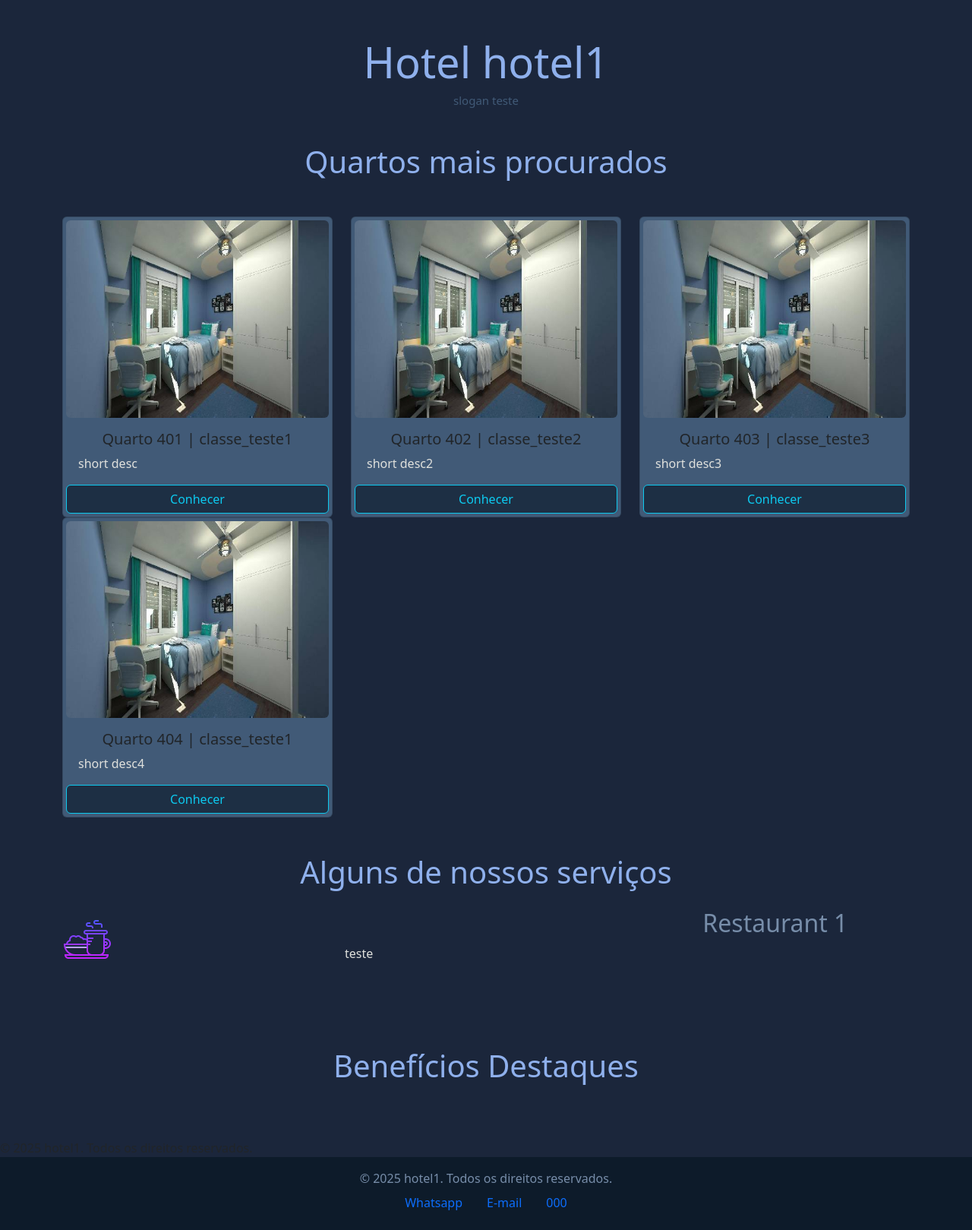
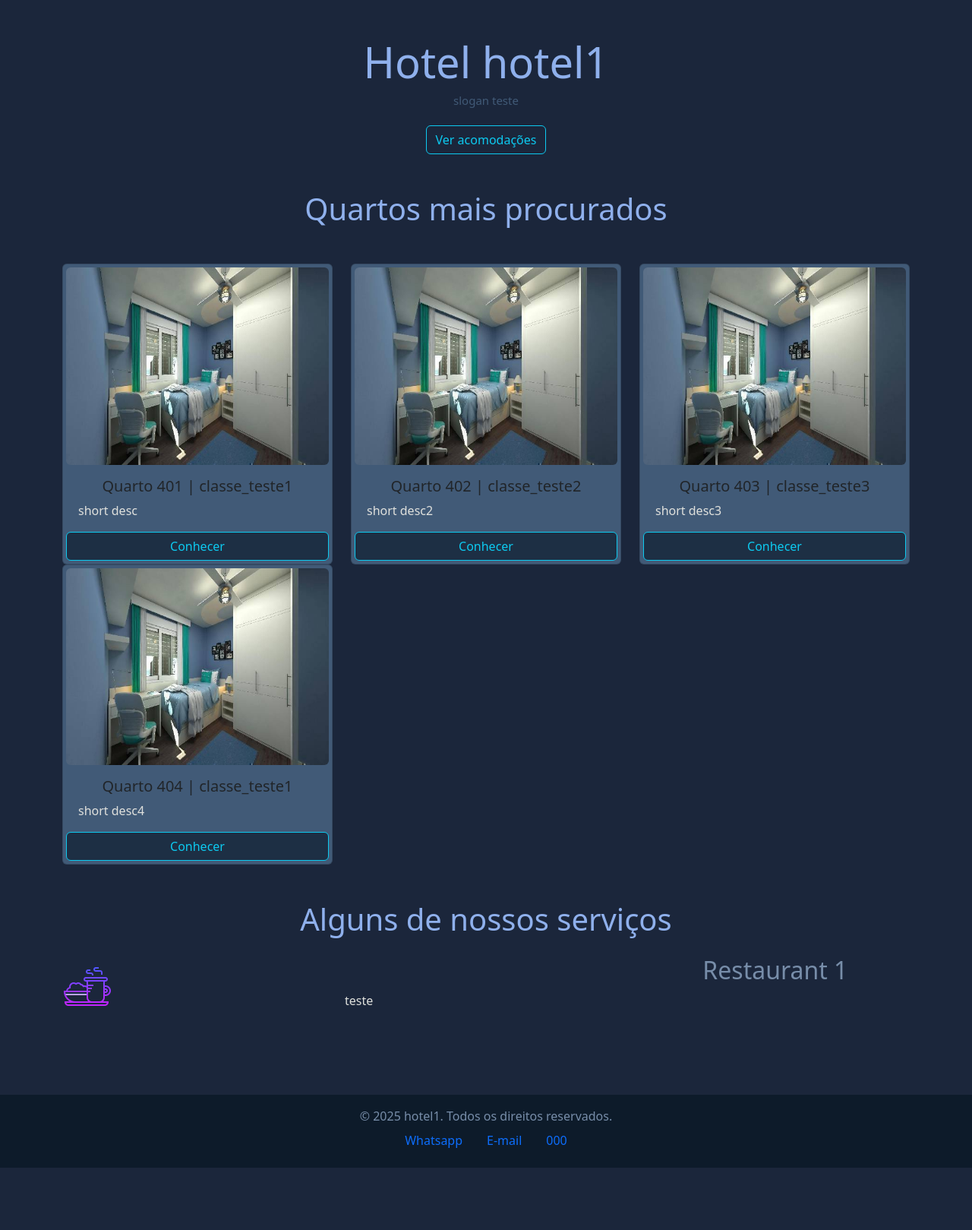
Before and after one commit to LeandroDeJesus-S/sistema-de-hotel, a Django app: page / in a window 1280 px wide. Shown: the part 56-1675 px from the top of the page at 76% size. After the commit the page ends 1593 px from the top, so only its background shows below. Run offline with Django 4.2, Linux system fonts and the light colour scheme; a user stored in the database is signed in; data comes from the database, SQL or seed files in the repository; tables that the repository leaves empty hold one stand-in row (values such as "Sample post"); parts of the project's set-up code (start-up, migrations or seed data) failed here and were passed over; some libraries are stand-ins or nearby versions.

Commit message:
move footer to the bottom when no rooms, services and benefits in home page

```diff
--- a/templates/base.html
+++ b/templates/base.html
@@ -19,9 +19,7 @@
     </main>
 
     {% block footer %}
-        <footer class="footer mt-5">
             {% include "partials/_footer.html" %}
-        </footer>
     {% endblock footer %}
 
 
--- a/templates/partials/_footer.html
+++ b/templates/partials/_footer.html
@@ -1,7 +1,4 @@
-<footer class="footer mt-2">
-    © {% now "Y" %} {{hotel.name}}. Todos os direitos reservados.
-</footer>
-<nav class="nav justify-content-center p-3" style="color: var(--realce-2-color);">
+<nav class="nav justify-content-center p-3 {% if  not rooms and not services and not benefits %}position-absolute bottom-0 left-0 w-100{% endif %}" style="color: var(--realce-2-color);">
     <div class="row">
         <div class="col-md-12 d-flex justify-content-center">
             &copy; {% now "Y" %} {{hotel.name}}. Todos os direitos reservados.
--- a/templates/static/home/html/home.html
+++ b/templates/static/home/html/home.html
@@ -20,10 +20,15 @@
         <div class="d-flex justify-content-center">
             <a href="{% url "signup" %}" class="btn btn-outline-info signup_btn">Registrar-se</a>
         </div>
+    {% else %}
+    <div class="d-flex justify-content-center">
+            <a href="{% url "rooms" %}" class="btn btn-outline-info signup_btn">Ver acomodações</a>
+        </div>
     {% endif %}
 </section>
 
 <!--rooms section-->
+{% if rooms %}
 <section class="best-seller-rooms mb-5">
 
     <h1 class="text-center mb-5">Quartos mais procurados</h1>
@@ -49,8 +54,10 @@
     </div>
 
 </section>
+{% endif %}
 
 <!--services section-->
+{% if services %}
 <section class="services mb-5">
     <h1 class="text-center mb-4 ">Alguns de nossos serviços</h1>
 
@@ -90,8 +97,10 @@
 
     </div>
 </section>
+{% endif %}
 
 <!--benefits section-->
+{% if benefits%}
 <section class="benefits ">
     <h1 class="text-center">Benefícios Destaques</h1>
     <div class="container mt-4">
@@ -108,5 +117,6 @@
     </div>
 
 </section>
+{% endif %}
 
 {% endblock content %}
```
